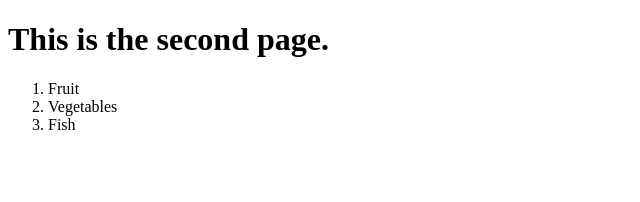
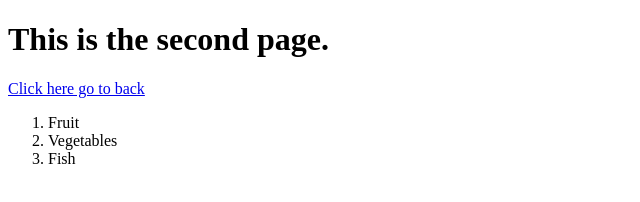
Before and after one commit to ryguy030286/hello-world, a plain HTML site: page nextpage.html in a window 1280 px wide. Shown: the whole page, without its empty margins (0-640 px from the left). Drawn offline with Linux system fonts and the light colour scheme.

Commit message:
Update nextpage.html
Just updating the second page with a link to return to the index.

```diff
--- a/nextpage.html
+++ b/nextpage.html
@@ -7,6 +7,8 @@
 <body>
     <h1>This is the second page.</h1>
 
+    <a href="index.html">Click here go to back</a>
+
     <ol>
         <li>Fruit</li>
         <li>Vegetables</li>
```
